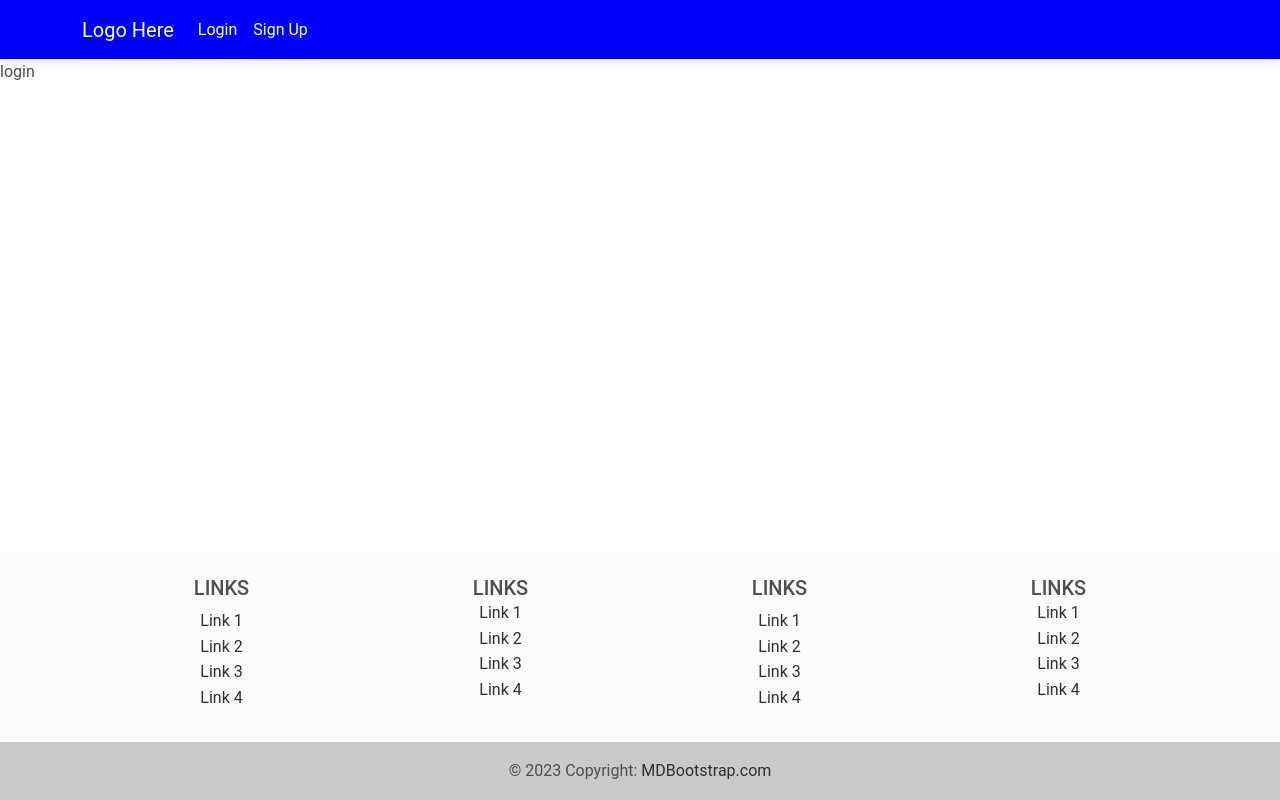
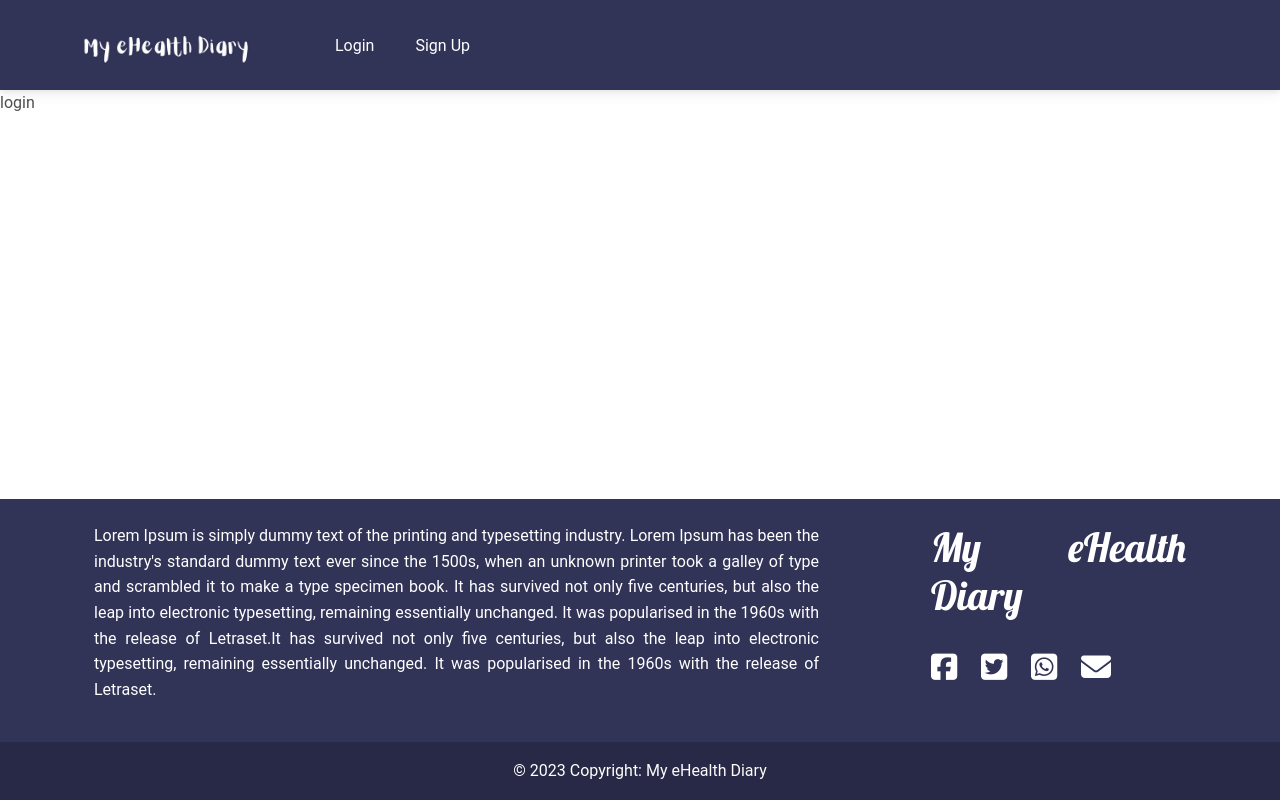
Before and after one commit to NishuDissanayake/MyeHealthDiary-Frontend, a React (Create React App) app: page / in a window 1280 px wide. Built offline with nearby package versions, Linux system fonts and the light colour scheme.

Commit message:
footer and navbar completed

```diff
--- a/src/Components/Common/Footer/footer.css
+++ b/src/Components/Common/Footer/footer.css
@@ -1,6 +1,32 @@
+@import url('https://fonts.googleapis.com/css2?family=Lobster&display=swap');
+
 .footerAlign {
     position: fixed;
     bottom: 0;
     width: 100%;
-    background: #6cf;
 }
+
+.footerStyles {
+    background-color: #313357;
+    color: white;
+    text-align: justify;
+}
+
+.footerCol1 {
+    padding-right: 100px !important;
+}
+
+.copyBar {
+    background-color: #1a1b3b;
+}
+
+.logoText {
+    font-family: 'Lobster', cursive;
+    font-size: 40px;
+}
+
+.footerIcons {
+    margin-top: 25px !important;
+    max-width: 50px !important;
+    font-size: 30px;
+}
--- a/src/Components/Common/Footer/footer.js
+++ b/src/Components/Common/Footer/footer.js
@@ -9,123 +9,31 @@ import {
 
 export default function Footer() {
   return (
-    <MDBFooter bgColor='light' className='text-center text-lg-left footerAlign'>
+    <MDBFooter className='text-justify text-lg-left footerAlign footerStyles'>
       <MDBContainer className='p-4'>
         <MDBRow>
-          <MDBCol lg='3' md='6' className='mb-4 mb-md-0'>
-            <h5 className='text-uppercase'>Links</h5>
-
-            <ul className='list-unstyled mb-0'>
-              <li>
-                <a href='#!' className='text-dark'>
-                  Link 1
-                </a>
-              </li>
-              <li>
-                <a href='#!' className='text-dark'>
-                  Link 2
-                </a>
-              </li>
-              <li>
-                <a href='#!' className='text-dark'>
-                  Link 3
-                </a>
-              </li>
-              <li>
-                <a href='#!' className='text-dark'>
-                  Link 4
-                </a>
-              </li>
-            </ul>
+          <MDBCol lg='9' md='18' className='mb-4 mb-md-0 footerCol1'>
+            <p className=''>Lorem Ipsum is simply dummy text of the printing and typesetting industry. Lorem Ipsum has been the industry's standard dummy text ever since the 1500s, when an unknown printer took a galley of type and scrambled it to make a type specimen book. It has survived not only five centuries, but also the leap into electronic typesetting, remaining essentially unchanged. It was popularised in the 1960s with the release of Letraset.It has survived not only five centuries, but also the leap into electronic typesetting, remaining essentially unchanged. It was popularised in the 1960s with the release of Letraset.</p>
           </MDBCol>
 
-          <MDBCol lg='3' md='6' className='mb-4 mb-md-0'>
-            <h5 className='text-uppercase mb-0'>Links</h5>
-
-            <ul className='list-unstyled'>
-              <li>
-                <a href='#!' className='text-dark'>
-                  Link 1
-                </a>
-              </li>
-              <li>
-                <a href='#!' className='text-dark'>
-                  Link 2
-                </a>
-              </li>
-              <li>
-                <a href='#!' className='text-dark'>
-                  Link 3
-                </a>
-              </li>
-              <li>
-                <a href='#!' className='text-dark'>
-                  Link 4
-                </a>
-              </li>
-            </ul>
-          </MDBCol>
-
-          <MDBCol lg='3' md='6' className='mb-4 mb-md-0'>
-            <h5 className='text-uppercase'>Links</h5>
-
-            <ul className='list-unstyled mb-0'>
-              <li>
-                <a href='#!' className='text-dark'>
-                  Link 1
-                </a>
-              </li>
-              <li>
-                <a href='#!' className='text-dark'>
-                  Link 2
-                </a>
-              </li>
-              <li>
-                <a href='#!' className='text-dark'>
-                  Link 3
-                </a>
-              </li>
-              <li>
-                <a href='#!' className='text-dark'>
-                  Link 4
-                </a>
-              </li>
-            </ul>
-          </MDBCol>
-
-          <MDBCol lg='3' md='6' className='mb-4 mb-md-0'>
-            <h5 className='text-uppercase mb-0'>Links</h5>
-
-            <ul className='list-unstyled'>
-              <li>
-                <a href='#!' className='text-dark'>
-                  Link 1
-                </a>
-              </li>
-              <li>
-                <a href='#!' className='text-dark'>
-                  Link 2
-                </a>
-              </li>
-              <li>
-                <a href='#!' className='text-dark'>
-                  Link 3
-                </a>
-              </li>
-              <li>
-                <a href='#!' className='text-dark'>
-                  Link 4
-                </a>
-              </li>
-            </ul>
+          <MDBCol>
+            <MDBRow lg='3' md='6' className='mb-4 mb-md-0'>
+              <h5 className='mb-0 logoText'>My eHealth Diary</h5>
+              <MDBRow>
+                <MDBCol className='footerIcons'><i class="fa-brands fa-square-facebook"></i></MDBCol>
+                <MDBCol className='footerIcons'><i class="fa-brands fa-square-twitter"></i></MDBCol>
+                <MDBCol className='footerIcons'><i class="fa-brands fa-square-whatsapp"></i></MDBCol>
+                <MDBCol className='footerIcons'><i class="fa-solid fa-envelope"></i></MDBCol>
+              </MDBRow>
+            </MDBRow>
           </MDBCol>
         </MDBRow>
       </MDBContainer>
 
-      <div className='text-center p-3' style={{ backgroundColor: 'rgba(0, 0, 0, 0.2)' }}>
+      <div className='text-center p-3 copyBar' style={{ backgroundColor: 'rgba(0, 0, 0, 0.2)' }}>
         &copy; {new Date().getFullYear()} Copyright:{' '}
-        <a className='text-dark' href='https://mdbootstrap.com/'>
-          MDBootstrap.com
+        <a className='text-light' href='#'>
+          My eHealth Diary
         </a>
       </div>
     </MDBFooter>
--- a/src/Components/Common/NavBar/navbar.css
+++ b/src/Components/Common/NavBar/navbar.css
@@ -1,9 +1,13 @@
-.navbarCol
-{
-    background-color: blue;
+.navbarCol {
+    background-color: #313357;
 }
 
-.navTextCol
-{
+.navTextCol {
     color: white !important;
+    margin-right: 25px !important;
 }
+
+.logoImg {
+    max-width: 170px;
+    margin-right: 50px !important;
+}
--- a/src/Components/Common/NavBar/navbar.js
+++ b/src/Components/Common/NavBar/navbar.js
@@ -1,4 +1,5 @@
 import React, { useState } from 'react';
+import logo from './../../../Assets/My eHealth Diary.png';
 import './navbar.css';
 import {
     MDBNavbar,
@@ -18,7 +19,7 @@ export default function Navbar() {
     return (
         <MDBNavbar expand='lg' className='navbarCol'>
             <MDBContainer>
-                <MDBNavbarBrand className='navTextCol' href='#'>Logo Here</MDBNavbarBrand>
+                <MDBNavbarBrand className='navTextCol' href='#'><img src={logo} className='logoImg'/></MDBNavbarBrand>
                 <MDBNavbarToggler
                     type='button'
                     data-target='#navbarText'
```
Also changed, not shown: src/Assets/My eHealth Diary.png (added).
